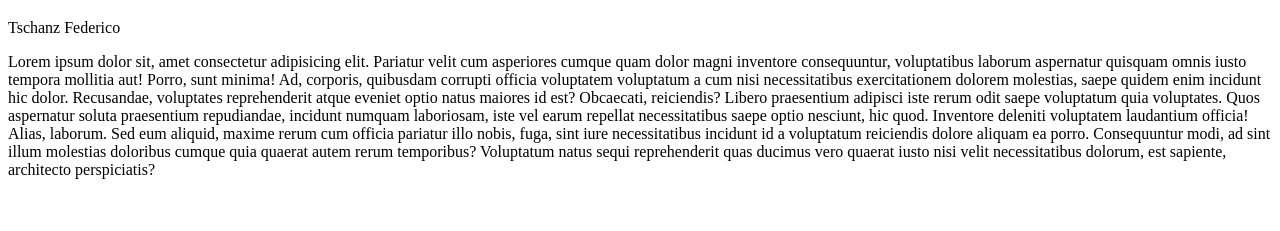
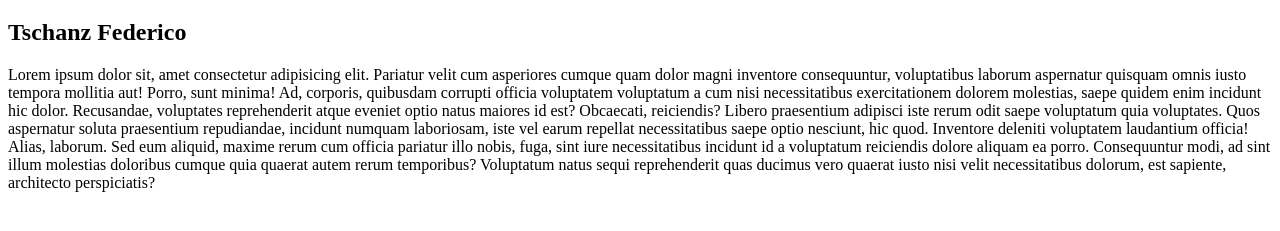
Before and after one commit to fedetz1/CursoAAP, a plain HTML site: page index.html in a window 1280 px wide. Shown: the part 61-292 px from the top of the page. Drawn offline with Linux system fonts and the light colour scheme.

Commit message:
Update index.html

```diff
--- a/index.html
+++ b/index.html
@@ -7,12 +7,14 @@
     <title>Curso AAP</title>
 </head>
 <body>
+    <div>
         <h1>Primera pagina web</h1>
-    <p>Tschanz Federico</p>
+        <h2>Tschanz Federico</h2>
         <p>Lorem ipsum dolor sit, amet consectetur adipisicing elit. Pariatur velit cum asperiores cumque quam dolor magni inventore consequuntur, voluptatibus laborum aspernatur quisquam omnis iusto tempora mollitia aut! Porro, sunt minima!
         Ad, corporis, quibusdam corrupti officia voluptatem voluptatum a cum nisi necessitatibus exercitationem dolorem molestias, saepe quidem enim incidunt hic dolor. Recusandae, voluptates reprehenderit atque eveniet optio natus maiores id est?
         Obcaecati, reiciendis? Libero praesentium adipisci iste rerum odit saepe voluptatum quia voluptates. Quos aspernatur soluta praesentium repudiandae, incidunt numquam laboriosam, iste vel earum repellat necessitatibus saepe optio nesciunt, hic quod.
         Inventore deleniti voluptatem laudantium officia! Alias, laborum. Sed eum aliquid, maxime rerum cum officia pariatur illo nobis, fuga, sint iure necessitatibus incidunt id a voluptatum reiciendis dolore aliquam ea porro.
         Consequuntur modi, ad sint illum molestias doloribus cumque quia quaerat autem rerum temporibus? Voluptatum natus sequi reprehenderit quas ducimus vero quaerat iusto nisi velit necessitatibus dolorum, est sapiente, architecto perspiciatis?</p>
+    </div>
 </body>
 </html>
```
Lines whose indentation alone changed are shown as unchanged.
